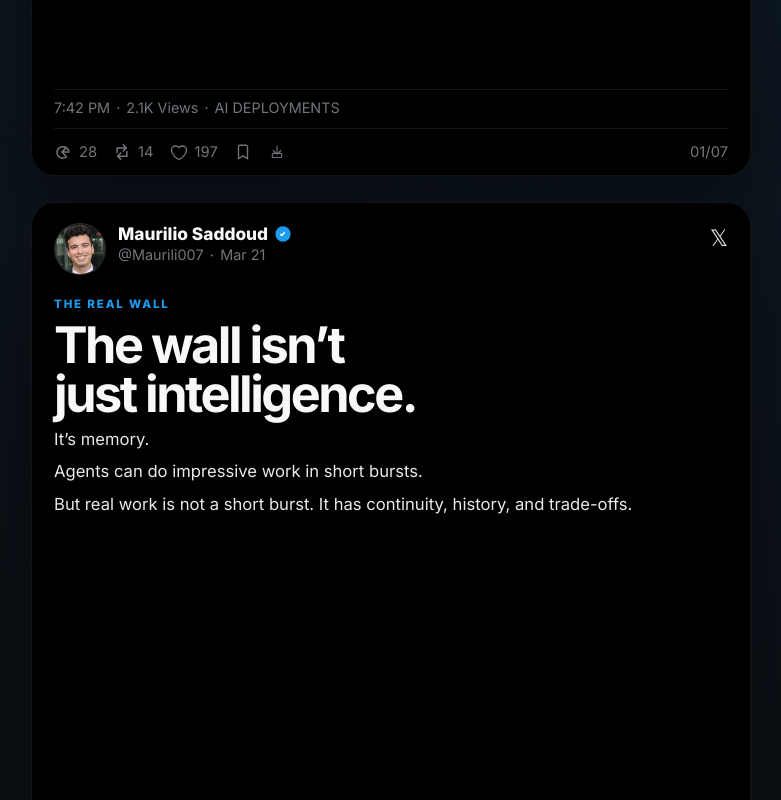
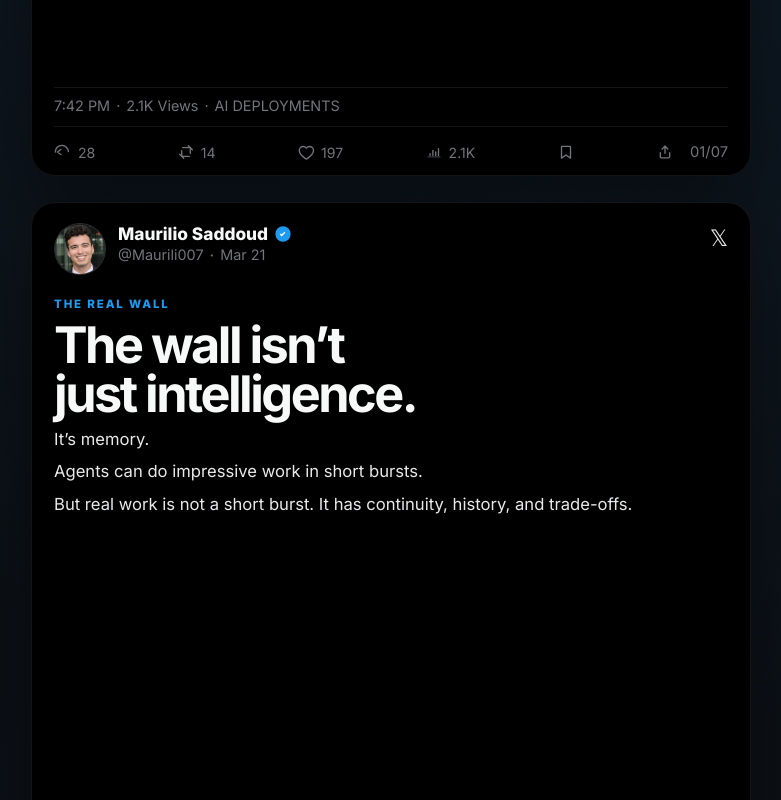
Before and after one commit to Maurilio-Saddoud/content-carousel-studio, a Next.js app: page /carousel/ai-memory-wall in a window 1280 px wide. Shown: the part 820-1620 px from the top of the page, without its empty margins (9-790 px from the left). Built offline with nearby package versions, Linux system fonts and the light colour scheme.

Commit message:
feat: refine x-style footer icons and spacing

```diff
--- a/app/globals.css
+++ b/app/globals.css
@@ -300,25 +300,36 @@ a { color: inherit; text-decoration: none; }
   display: flex;
   justify-content: space-between;
   align-items: center;
-  gap: 12px;
+  gap: 16px;
   margin-top: auto;
-  padding-top: 2px;
+  padding-top: 4px;
   font-size: 0.92rem;
   color: #71767b;
 }
 
 .tweet-engagement {
-  display: flex;
-  gap: 16px;
+  display: grid;
+  grid-template-columns: repeat(6, minmax(0, auto));
   align-items: center;
-  flex-wrap: wrap;
+  justify-content: space-between;
+  column-gap: 18px;
+  row-gap: 10px;
+  flex: 1 1 auto;
+  min-width: 0;
 }
 
 .tweet-action {
   display: inline-flex;
   align-items: center;
-  gap: 7px;
+  gap: 6px;
   color: #71767b;
+  font-size: 0.88rem;
+  line-height: 1;
+  white-space: nowrap;
+}
+
+.tweet-action span:last-child {
+  transform: translateY(0.5px);
 }
 
 .tweet-action-icon-only {
@@ -329,6 +340,11 @@ a { color: inherit; text-decoration: none; }
   width: 18px;
   height: 18px;
   display: block;
+  flex: 0 0 auto;
+}
+
+.tweet-icon-stroke {
+  overflow: visible;
 }
 
 @media (max-width: 820px) {
@@ -353,6 +369,13 @@ a { color: inherit; text-decoration: none; }
   .body-copy { font-size: 1rem; line-height: 1.4; max-width: 100%; }
   .tweet-body-short .body-copy { font-size: 0.96rem; }
   .tweet-body-long .body-copy { font-size: 0.94rem; line-height: 1.32; }
-  .tweet-footer { align-items: flex-start; }
-  .tweet-engagement { gap: 14px; }
+  .tweet-footer {
+    align-items: flex-start;
+    flex-direction: column;
+  }
+  .tweet-engagement {
+    width: 100%;
+    column-gap: 14px;
+    row-gap: 12px;
+  }
 }
--- a/components/CarouselSlide.tsx
+++ b/components/CarouselSlide.tsx
@@ -23,40 +23,60 @@ type InlineToken =
 
 function ReplyIcon() {
   return (
-    <svg viewBox="0 0 24 24" aria-hidden="true" className="tweet-icon">
-      <path d="M3 12.5c0-4.694 4.03-8.5 9-8.5 4.25 0 7.813 2.78 8.725 6.5h-2.09C17.79 8.03 15.15 6 12 6c-3.866 0-7 2.91-7 6.5S8.134 19 12 19c1.73 0 3.314-.58 4.538-1.54l1.454 1.37C16.42 20.18 14.3 21 12 21c-4.97 0-9-3.806-9-8.5Zm10-1.5h8v2h-8l3.5 3.5-1.414 1.414L9.172 12l5.914-5.914L16.5 7.5 13 11Z" fill="currentColor" />
+    <svg viewBox="0 0 24 24" aria-hidden="true" className="tweet-icon tweet-icon-stroke">
+      <path d="M1.75 11.96c0-4.86 3.92-8.8 8.75-8.8 4.68 0 8.5 3.7 8.73 8.34" fill="none" stroke="currentColor" strokeWidth="1.8" strokeLinecap="round" />
+      <path d="M9.25 8.6 4.5 12l4.75 3.4" fill="none" stroke="currentColor" strokeWidth="1.8" strokeLinecap="round" strokeLinejoin="round" />
     </svg>
   )
 }
 
 function RepostIcon() {
   return (
-    <svg viewBox="0 0 24 24" aria-hidden="true" className="tweet-icon">
-      <path d="M4.5 5.5h10.879l-2.94-2.94L13.853 1.146 19.207 6.5l-5.354 5.354-1.414-1.414 2.94-2.94H6.5v6h-2v-8Zm13 5h2v8H8.621l2.94 2.94-1.414 1.414L4.793 17.5l5.354-5.354 1.414 1.414-2.94 2.94H17.5v-6Z" fill="currentColor" />
+    <svg viewBox="0 0 24 24" aria-hidden="true" className="tweet-icon tweet-icon-stroke">
+      <path d="M7.5 6.25h10.25l-2.7-2.7" fill="none" stroke="currentColor" strokeWidth="1.8" strokeLinecap="round" strokeLinejoin="round" />
+      <path d="M17.75 6.25 20.5 9" fill="none" stroke="currentColor" strokeWidth="1.8" strokeLinecap="round" strokeLinejoin="round" />
+      <path d="M16.5 17.75H6.25l2.7 2.7" fill="none" stroke="currentColor" strokeWidth="1.8" strokeLinecap="round" strokeLinejoin="round" />
+      <path d="M6.25 17.75 3.5 15" fill="none" stroke="currentColor" strokeWidth="1.8" strokeLinecap="round" strokeLinejoin="round" />
+      <path d="M6.25 17.75v-7.5" fill="none" stroke="currentColor" strokeWidth="1.8" strokeLinecap="round" />
+      <path d="M17.75 6.25v7.5" fill="none" stroke="currentColor" strokeWidth="1.8" strokeLinecap="round" />
     </svg>
   )
 }
 
 function LikeIcon() {
   return (
-    <svg viewBox="0 0 24 24" aria-hidden="true" className="tweet-icon">
-      <path d="M12 21.638h-.014C9.403 21.57 2 15.596 2 9.478 2 6.418 4.42 4 7.48 4c1.87 0 3.63.874 4.52 2.3C12.89 4.874 14.65 4 16.52 4 19.58 4 22 6.418 22 9.478c0 6.118-7.403 12.091-9.986 12.16H12Z" fill="none" stroke="currentColor" strokeWidth="1.8" strokeLinejoin="round" />
+    <svg viewBox="0 0 24 24" aria-hidden="true" className="tweet-icon tweet-icon-stroke">
+      <path d="M16.7 4.6c-1.87 0-3.19.9-4.2 2.2-1.01-1.3-2.33-2.2-4.2-2.2A5.3 5.3 0 0 0 3 9.92c0 4.98 5.13 8.48 8.46 10.96.63.46 1.45.46 2.08 0C16.87 18.4 22 14.9 22 9.92a5.3 5.3 0 0 0-5.3-5.32Z" fill="none" stroke="currentColor" strokeWidth="1.8" strokeLinecap="round" strokeLinejoin="round" />
+    </svg>
+  )
+}
+
+function ViewsIcon() {
+  return (
+    <svg viewBox="0 0 24 24" aria-hidden="true" className="tweet-icon tweet-icon-stroke">
+      <path d="M4 18.5h16" fill="none" stroke="currentColor" strokeWidth="1.6" strokeLinecap="round" opacity="0.5" />
+      <path d="M6.75 16.5v-2.25" fill="none" stroke="currentColor" strokeWidth="1.8" strokeLinecap="round" />
+      <path d="M10.5 16.5V9.75" fill="none" stroke="currentColor" strokeWidth="1.8" strokeLinecap="round" />
+      <path d="M14.25 16.5v-4.5" fill="none" stroke="currentColor" strokeWidth="1.8" strokeLinecap="round" />
+      <path d="M18 16.5V7.5" fill="none" stroke="currentColor" strokeWidth="1.8" strokeLinecap="round" />
     </svg>
   )
 }
 
 function BookmarkIcon() {
   return (
-    <svg viewBox="0 0 24 24" aria-hidden="true" className="tweet-icon">
-      <path d="M6 4.75A1.75 1.75 0 0 1 7.75 3h8.5A1.75 1.75 0 0 1 18 4.75V21l-6-4-6 4V4.75Z" fill="none" stroke="currentColor" strokeWidth="1.8" strokeLinejoin="round" />
+    <svg viewBox="0 0 24 24" aria-hidden="true" className="tweet-icon tweet-icon-stroke">
+      <path d="M6.75 4.5h10.5a.75.75 0 0 1 .75.75v14.96l-6-4.2-6 4.2V5.25a.75.75 0 0 1 .75-.75Z" fill="none" stroke="currentColor" strokeWidth="1.8" strokeLinejoin="round" />
     </svg>
   )
 }
 
 function ShareIcon() {
   return (
-    <svg viewBox="0 0 24 24" aria-hidden="true" className="tweet-icon">
-      <path d="M12 3.75a.75.75 0 0 1 .75.75v8.69l3.72-3.72a.75.75 0 1 1 1.06 1.06l-5 5a.75.75 0 0 1-1.06 0l-5-5a.75.75 0 1 1 1.06-1.06l3.72 3.72V4.5a.75.75 0 0 1 .75-.75ZM5 14.75A1.75 1.75 0 0 1 6.75 13h2.5a.75.75 0 0 1 0 1.5h-2.5a.25.25 0 0 0-.25.25v3.5c0 .138.112.25.25.25h10.5a.25.25 0 0 0 .25-.25v-3.5a.25.25 0 0 0-.25-.25h-2.5a.75.75 0 0 1 0-1.5h2.5A1.75 1.75 0 0 1 19 14.75v3.5A1.75 1.75 0 0 1 17.25 20H6.75A1.75 1.75 0 0 1 5 18.25v-3.5Z" fill="currentColor" />
+    <svg viewBox="0 0 24 24" aria-hidden="true" className="tweet-icon tweet-icon-stroke">
+      <path d="M12 4.25v9.5" fill="none" stroke="currentColor" strokeWidth="1.8" strokeLinecap="round" />
+      <path d="m8.2 8.05 3.8-3.8 3.8 3.8" fill="none" stroke="currentColor" strokeWidth="1.8" strokeLinecap="round" strokeLinejoin="round" />
+      <path d="M5.75 12.75v5.5c0 .83.67 1.5 1.5 1.5h9.5c.83 0 1.5-.67 1.5-1.5v-5.5" fill="none" stroke="currentColor" strokeWidth="1.8" strokeLinecap="round" strokeLinejoin="round" />
     </svg>
   )
 }
@@ -296,10 +316,11 @@ export function CarouselSlide({ carousel, slide, index, total }: Props) {
         </div>
 
         <footer className="tweet-footer">
-          <div className="tweet-engagement">
+          <div className="tweet-engagement" aria-label="Tweet actions">
             <span className="tweet-action"><ReplyIcon /> <span>28</span></span>
             <span className="tweet-action"><RepostIcon /> <span>14</span></span>
             <span className="tweet-action"><LikeIcon /> <span>197</span></span>
+            <span className="tweet-action"><ViewsIcon /> <span>2.1K</span></span>
             <span className="tweet-action tweet-action-icon-only"><BookmarkIcon /></span>
             <span className="tweet-action tweet-action-icon-only"><ShareIcon /></span>
           </div>
```
